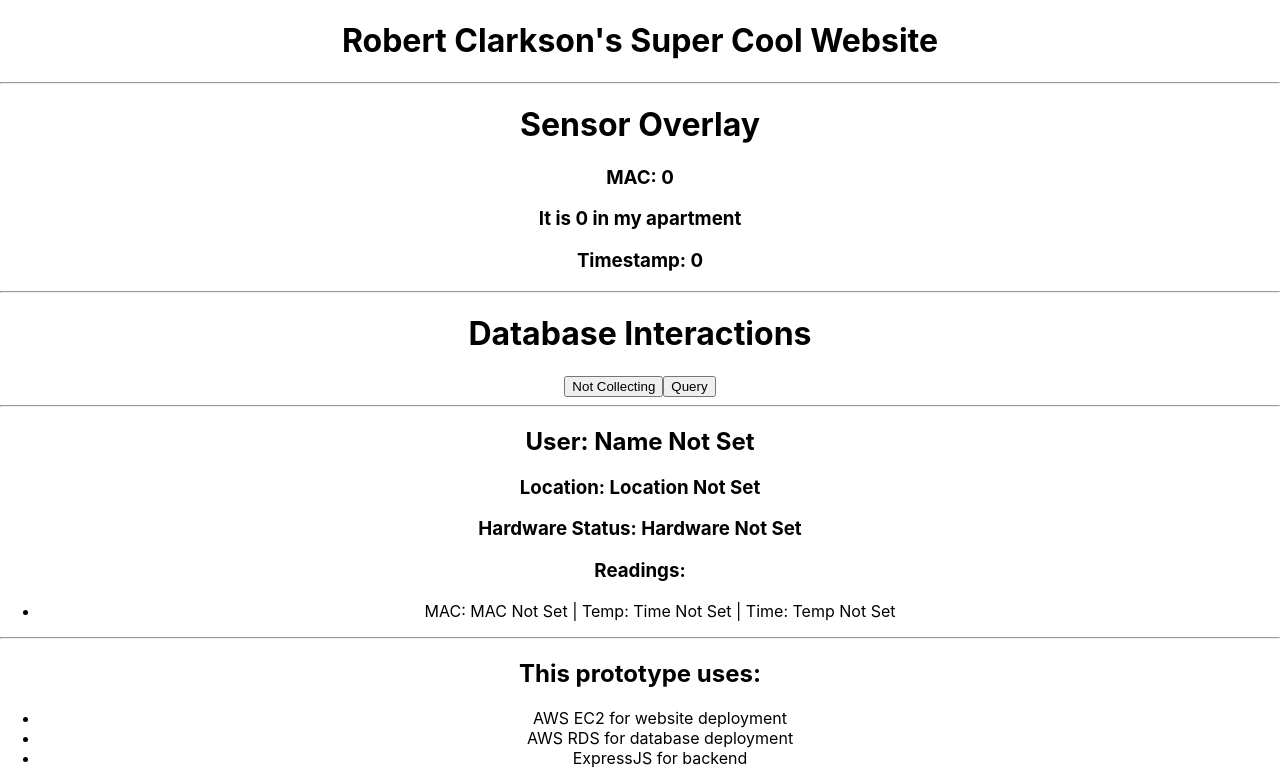
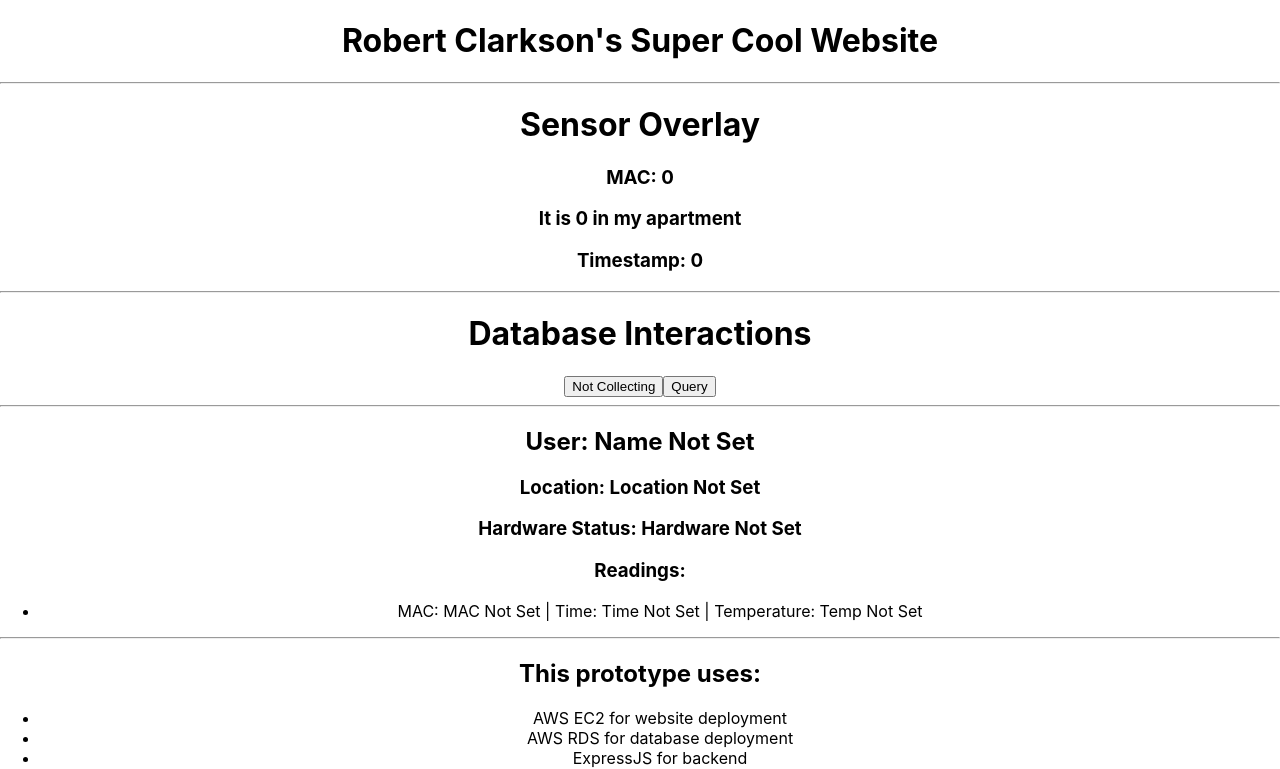
Before and after one commit to robertIanClarkson/Bottomless-Prototype, a React (Create React App) app in the folder react-backend/client/: page / in a window 1280 px wide. Shown: the top 769 px of the page. Built offline with nearby package versions, Linux system fonts and the light colour scheme; no server answers.

Commit message:
I think the backend is done?

```diff
--- a/react-backend/client/src/components/DatabaseInteractions.js
+++ b/react-backend/client/src/components/DatabaseInteractions.js
@@ -20,7 +20,7 @@ export class DatabaseInteractions extends React.Component {
         <h3>Hardware Status: {this.props.user.hardware.toString()}</h3>
         <h3>Readings:</h3>
         <ul>
-          {this.props.user.readings.map((reading, i) => <li key={i}>MAC: {reading[0]} | Temp: {reading[1]} | Time: {reading[2]}</li>)}
+          {this.props.user.readings.map((reading, i) => <li key={i}>MAC: {reading[0]} | Time: {reading[1]} | Temperature: {reading[2]}</li>)}
         </ul>
       </div>
     );
```
